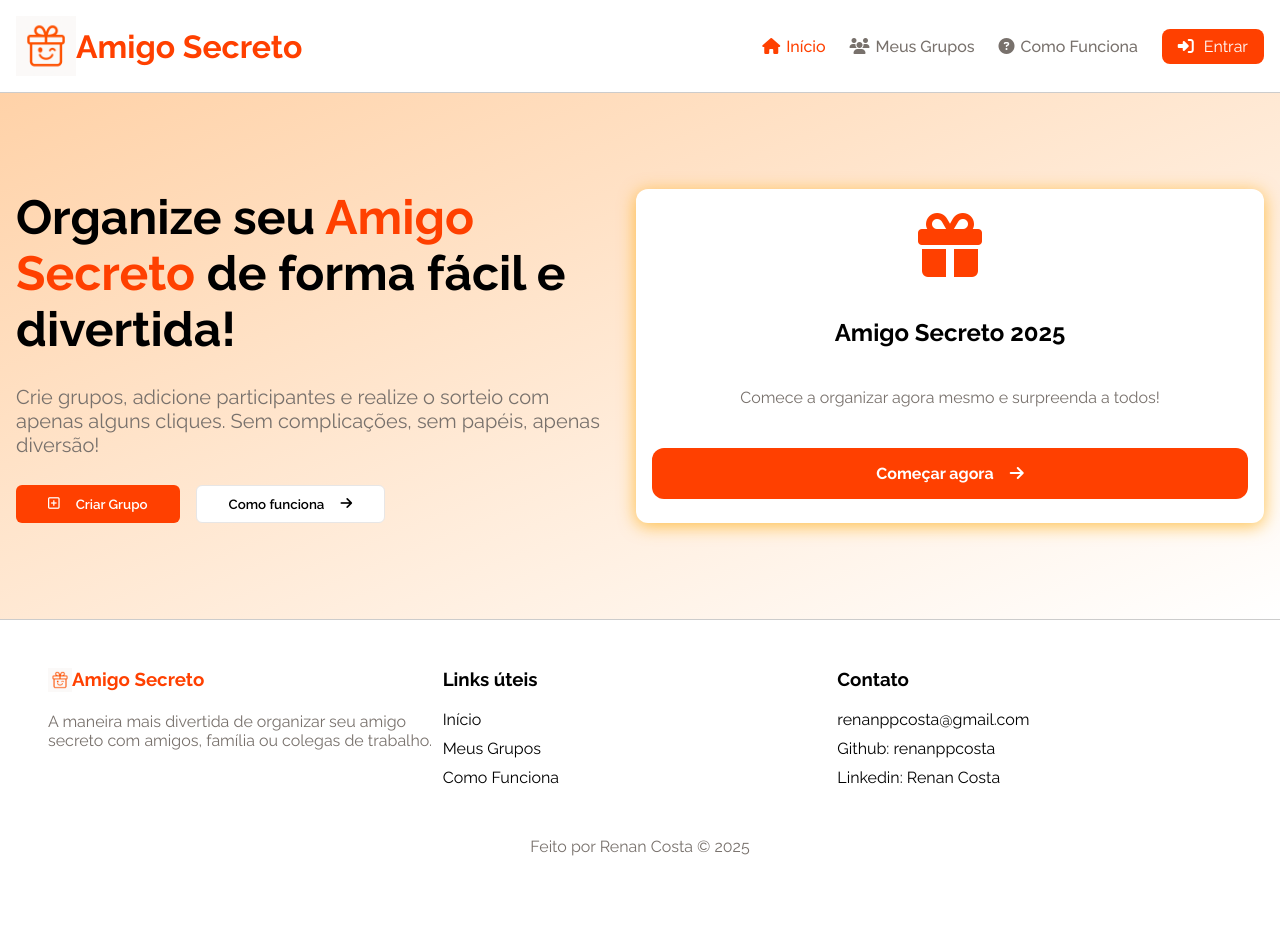
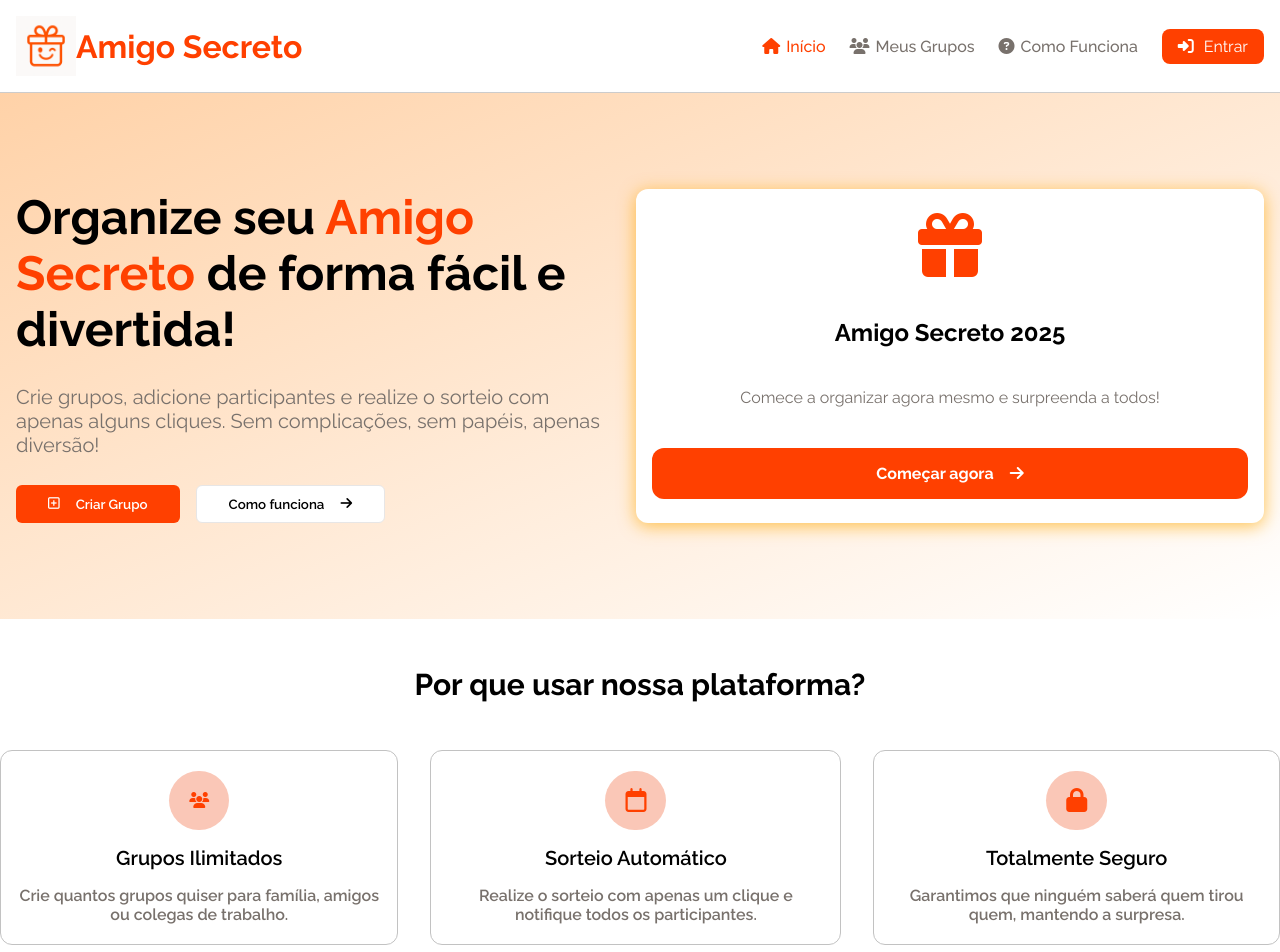
Before and after one commit to RenanppCosta/api-amigo-secreto, an Angular app in the folder front-amigo-secreto/: page / in a window 1280 px wide. Shown: the top 952 px of the page. Before the commit the page ends 876 px from the top, so only its background shows below. Built offline with nearby package versions, Linux system fonts and the light colour scheme.

Commit message:
feat: added section why-us in banner component

```diff
--- a/front-amigo-secreto/src/app/components/banner/banner.component.css
+++ b/front-amigo-secreto/src/app/components/banner/banner.component.css
@@ -115,3 +115,52 @@
 .banner-box button:hover{
     background-color: #c43202;
 }
+
+.why-us{
+    display: flex;
+    align-items: center;
+    justify-content: center;
+    flex-direction: column;
+    width: 100%;
+    margin-top: 48px;
+}
+
+.why-us h3{
+    font-size: 30px;
+}
+
+.features-container{
+    max-width: 1400px;
+    display: flex;
+    gap: 32px;
+}
+
+
+.features-card{
+    display: flex;
+    flex-direction: column;
+    justify-content: center;
+    align-items: center;
+    text-align: center;
+    border: 1px solid rgb(194, 194, 194);
+    border-radius: 12px;
+    gap: 16px;
+    padding: 20px 16px;
+    margin: 48px 0;
+}
+
+.features-card div{
+    background-color: #fac7b7;
+    padding: 20px;
+    border-radius: 9999px;
+}
+
+.features-card span{
+    font-size: 20px;
+    font-weight: 600;
+}
+
+.features-card p{
+    color: #78716C;
+    font-weight: 600;
+}
--- a/front-amigo-secreto/src/app/components/banner/banner.component.html
+++ b/front-amigo-secreto/src/app/components/banner/banner.component.html
@@ -16,3 +16,31 @@
         </div>
     </div>
 </section>
+<section class="why-us">
+    <h3>Por que usar nossa plataforma?</h3>
+    <div class="features-container">
+        <div class="features-card">
+            <div>
+                <i class="fa-solid fa-users " style="color: #ff4000;"></i>
+            </div>
+            <span>Grupos Ilimitados</span>
+            <p>Crie quantos grupos quiser para família, amigos ou colegas de trabalho.</p>
+        </div>
+
+        <div class="features-card">
+            <div>
+                <i class="fa-regular fa-calendar fa-xl" style="color: #ff4000;"></i>
+            </div>
+            <span>Sorteio Automático</span>
+            <p>Realize o sorteio com apenas um clique e notifique todos os participantes.</p>
+        </div>
+
+        <div class="features-card">
+            <div>
+                <i class="fa-solid fa-lock fa-xl" style="color: #ff4000;"></i>
+            </div>
+            <span>Totalmente Seguro</span>
+            <p>Garantimos que ninguém saberá quem tirou quem, mantendo a surpresa.</p>
+        </div>
+    </div>
+</section>
```
